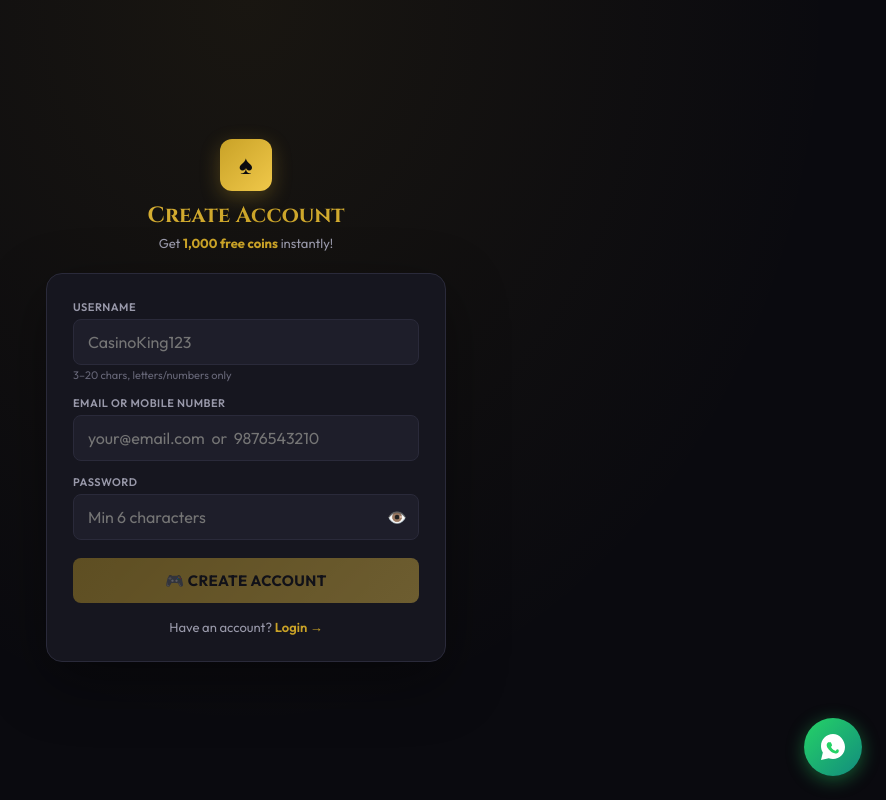
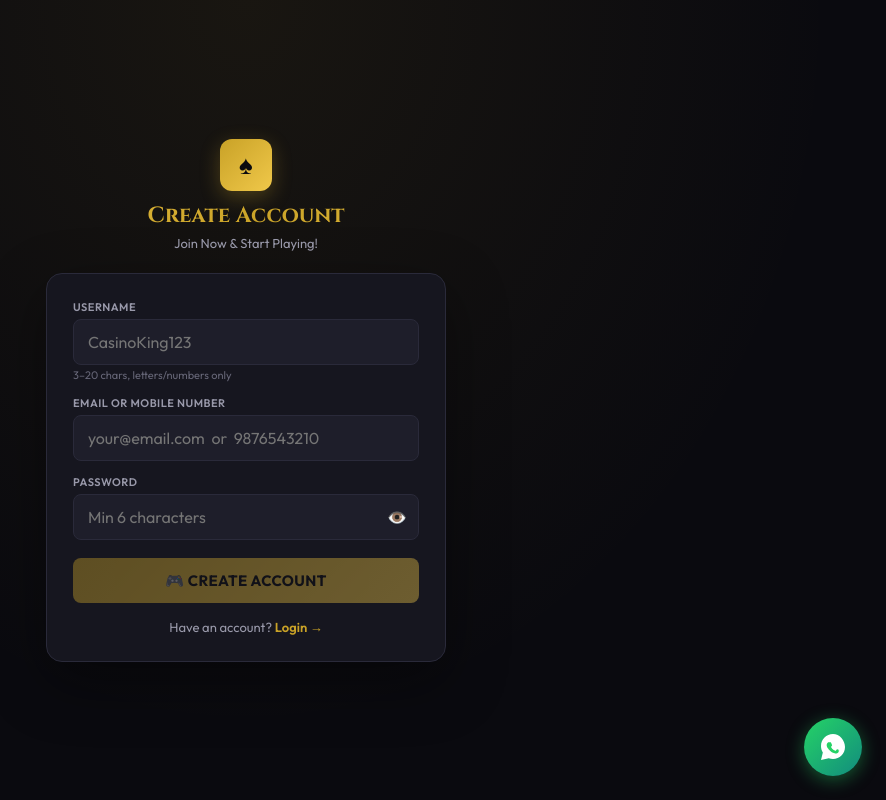
Before and after one commit to vivekjaiswal-007/casino-platform, a React (Vite) app in the folder casino-platform/frontend/: page /signup in a window 1280 px wide. Shown: the top 800 px of the page, without its empty margins (394-1280 px from the left). Built offline with nearby package versions, Linux system fonts and the light colour scheme; no server answers.

Commit message:
Fix signup message

```diff
--- a/casino-platform/frontend/src/pages/Signup.jsx
+++ b/casino-platform/frontend/src/pages/Signup.jsx
@@ -30,7 +30,7 @@ export default function Signup() {
 
     const res = await signup(username.trim(), emailOrPhone.trim(), password)
     if (res.success) {
-      toast.success('🎉 Account created! 1000 free coins added!')
+      toast.success('🎉 Account created successfully!')
       navigate('/')
     } else {
       toast.error(res.error)
@@ -50,7 +50,7 @@ export default function Signup() {
           <div style={{ width: '52px', height: '52px', background: 'linear-gradient(135deg,#c9a227,#f0c84a)', borderRadius: '12px', display: 'flex', alignItems: 'center', justifyContent: 'center', fontSize: '26px', margin: '0 auto 10px', boxShadow: '0 6px 20px rgba(201,162,39,0.3)', color: '#0a0a0f', fontWeight: '900' }}>♠</div>
           <h1 style={{ fontFamily: 'Cinzel,serif', fontSize: '22px', fontWeight: '700' }} className="gold-text">Create Account</h1>
           <p style={{ color: 'var(--text-secondary)', fontSize: '13px', marginTop: '5px' }}>
-            Get <span style={{ color: 'var(--gold)', fontWeight: '700' }}>1,000 free coins</span> instantly!
+            Join Now & Start Playing!
           </p>
         </div>
 
```
